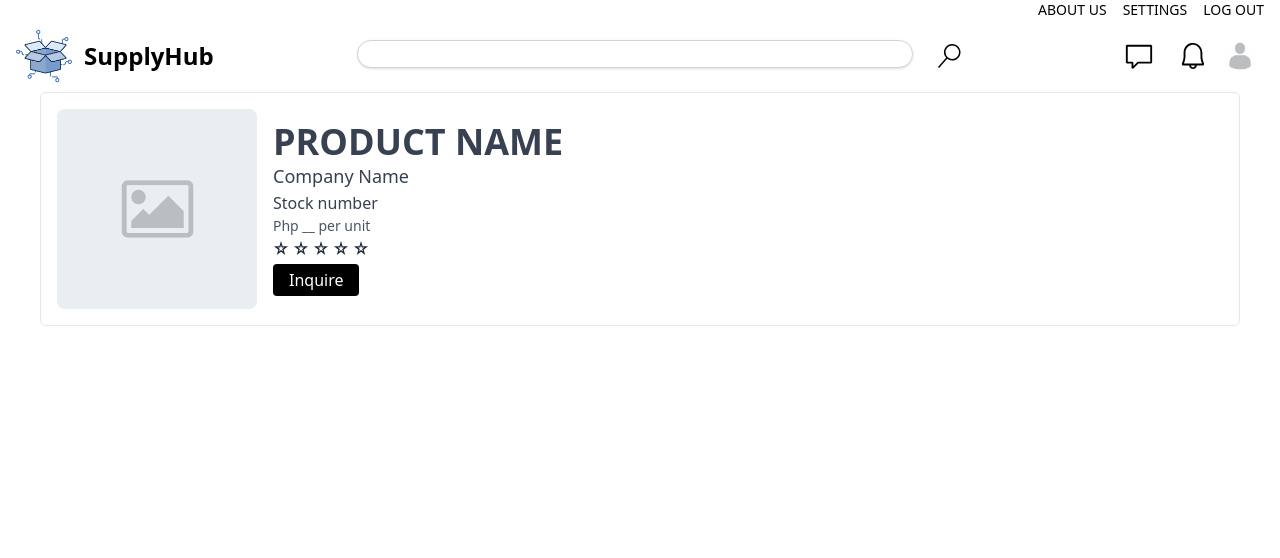
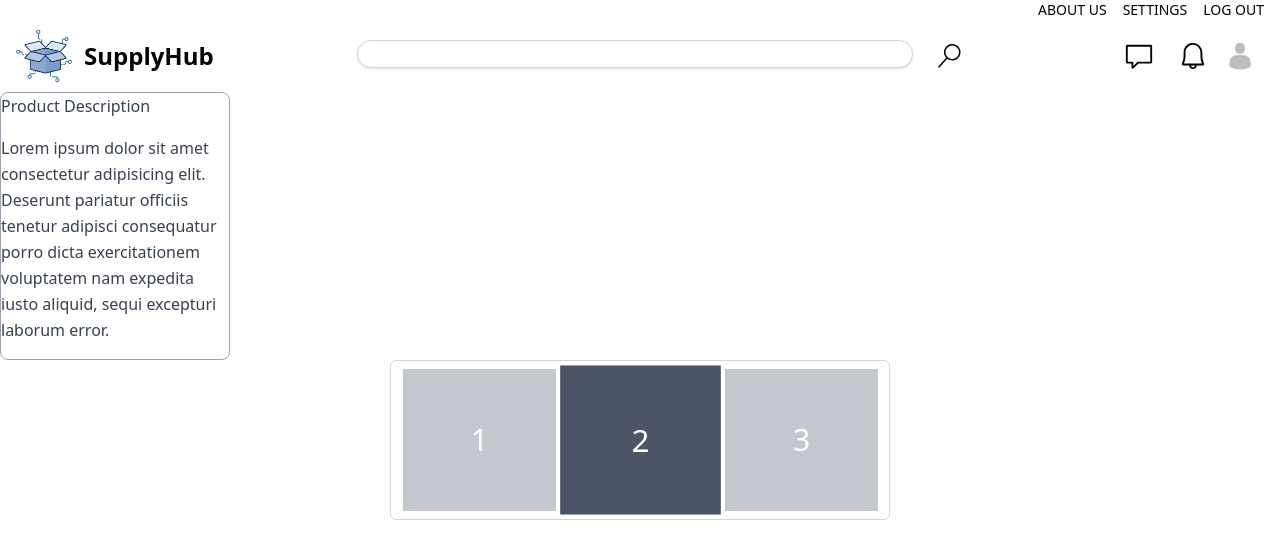
Before and after one commit to Marcus401/SupplyHub, a React (Vite) app in the folder supplyhub.client/: page /design in a window 1280 px wide. Shown: the top 558 px of the page. Built offline with nearby package versions, Linux system fonts and the light colour scheme.

Commit message:
install react-slick and slick carousel

```diff
--- /dev/null
+++ b/package.json
@@ -0,0 +1,6 @@
+{
+  "dependencies": {
+    "react-slick": "^0.30.2",
+    "slick-carousel": "^1.8.1"
+  }
+}
--- a/supplyhub.client/package.json
+++ b/supplyhub.client/package.json
@@ -31,6 +31,7 @@
     "@types/node": "^20.16.11",
     "@types/react": "^18.3.3",
     "@types/react-dom": "^18.3.0",
+    "@types/react-slick": "^0.23.13",
     "@vitejs/plugin-react": "^4.3.1",
     "autoprefixer": "^10.4.20",
     "eslint": "^9.9.0",
--- a/supplyhub.client/src/Components/ProductComponents/ProductDescriptionImageDashboard/ProductDescriptionImageDashBoard.tsx
+++ b/supplyhub.client/src/Components/ProductComponents/ProductDescriptionImageDashboard/ProductDescriptionImageDashBoard.tsx
@@ -1,11 +1,24 @@
-import React from 'react'
+import ProductImageSlider from "../ProductImageSlider/ProductImageSlider";
 
 type Props = {};
 
 const ProductDescriptionImageDashBoard = (props: Props) => {
-    return (
-        <div>ProductDescriptionImageDashBoard</div>
-    );
+  return (
+    <div>
+      <div className="min-h-[200px] max-h-[700px] w-full max-w-[230px] border border-gray-400 rounded-lg">
+        <p>Product Description</p>
+        <p>
+          Lorem ipsum dolor sit amet consectetur adipisicing elit. Deserunt
+          pariatur officiis tenetur adipisci consequatur porro dicta
+          exercitationem voluptatem nam expedita iusto aliquid, sequi excepturi
+          laborum error.
+        </p>
+      </div>
+      <div>
+        <ProductImageSlider />
+      </div>
+    </div>
+  );
 };
 
 export default ProductDescriptionImageDashBoard;
--- a/supplyhub.client/src/Components/ProductComponents/ProductFAQList/ProductFAQList.tsx
+++ b/supplyhub.client/src/Components/ProductComponents/ProductFAQList/ProductFAQList.tsx
@@ -1,11 +1,32 @@
-import React from 'react'
+import React from "react";
 
 type Props = {};
 
 const ProductFaqList = (props: Props) => {
-    return (
-        <div>ProductFaqList</div>
-    );
+  return (
+    <div className="w-full max-w-[1200px] border border-gray-300 items-center mx-auto rounded-md">
+      <h1 className="p-2 font-bold text-3xl">Frequently Asked Questions</h1>
+      <ul className="p-1 mx-2">
+        <li>
+          Lorem ipsum dolor sit amet consectetur, adipisicing elit. Doloribus
+          corrupti facere dicta perspiciatis veritatis magnam exercitationem,
+          debitis tempore libero possimus cupiditate, voluptatibus, sit cumque
+          sequi laudantium harum suscipit ipsa consequuntur.
+        </li>
+        <li>Lorem ipsum dolor sit amet, consectetur adipisicing elit.</li>
+        <li>
+          Lorem, ipsum dolor sit amet consectetur adipisicing elit. Dolorum,
+          minima quae alias error odio eaque distinctio! Dolore, libero, placeat
+          recusandae atque corporis dolorem quasi praesentium fugit facere
+          beatae veritatis reiciendis?
+        </li>
+        <li>
+          Lorem ipsum dolor sit amet consectetur adipisicing elit. Esse ad
+          incidunt quae quas deleniti.
+        </li>
+      </ul>
+    </div>
+  );
 };
 
 export default ProductFaqList;
--- a/supplyhub.client/src/Components/ProductComponents/ProductImageSlider/ProductImageSlider.tsx
+++ b/supplyhub.client/src/Components/ProductComponents/ProductImageSlider/ProductImageSlider.tsx
@@ -1,11 +1,49 @@
-import React from 'react'
+import Slider, { Settings } from "react-slick";
+import "slick-carousel/slick/slick.css";
+import "slick-carousel/slick/slick-theme.css";
+import { useState } from "react";
 
-type Props = {};
+const ProductImageSlider: React.FC = () => {
+  const [centerSlide, setCenterSlide] = useState<number | null>(null);
 
-const ProductImageSlider = (props: Props) => {
-    return (
-        <div>ProductImageSlider</div>
-    );
+  const settings: Settings = {
+    centerMode: true,
+    infinite: true,
+    centerPadding: "0px",
+    slidesToShow: 3,
+    speed: 3000,
+    autoplay: true,
+    autoplaySpeed: 2000,
+    pauseOnHover: true,
+    dots: true,
+    afterChange: (current) => setCenterSlide(current),
+  };
+
+  const slides = [1, 2, 3, 4, 5, 6];
+
+  return (
+    <div className="slider-container w-full max-w-[500px] mx-auto px-2 overflow-hidden border border-gray-300 rounded-md">
+      <Slider {...settings}>
+        {slides.map((slide) => (
+          <div
+            key={slide}
+            className="slide-item mx-0 p-1 my-1 w-[150px] h-[150px] flex items-center justify-center"
+          >
+            <h3
+              className={`p-4 w-full h-full flex items-center justify-center text-center transition-transform duration-300
+                ${
+                  centerSlide === slide - 1
+                    ? "scale-105 bg-gray-600 text-white"
+                    : "opacity-60 bg-gray-400 text-white"
+                }`}
+            >
+              {slide}
+            </h3>
+          </div>
+        ))}
+      </Slider>
+    </div>
+  );
 };
 
 export default ProductImageSlider;
--- a/supplyhub.client/src/Pages/Design/Design.tsx
+++ b/supplyhub.client/src/Pages/Design/Design.tsx
@@ -1,5 +1,5 @@
 import React from "react";
-import BasicProductInfo from "../../Components/ProductComponents/BasicProductInfo/BasicProductInfo.tsx";
+import ProductDescriptionImageDashBoard from "../../Components/ProductComponents/ProductDescriptionImageDashboard/ProductDescriptionImageDashBoard.tsx";
 
 type Props = {};
 
@@ -7,7 +7,7 @@ const Design = (props: Props) => {
   return (
     <div>
       <div>
-        <BasicProductInfo />
+        <ProductDescriptionImageDashBoard />
       </div>
     </div>
   );
```
Also changed, not shown: 2 other files (tests, documents, lock files or other folders).
